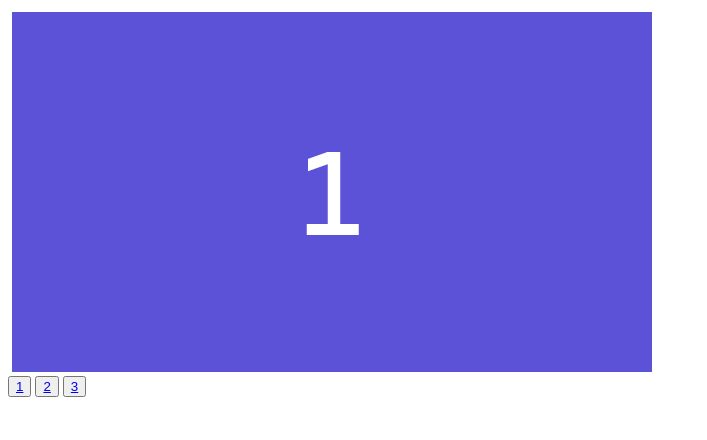
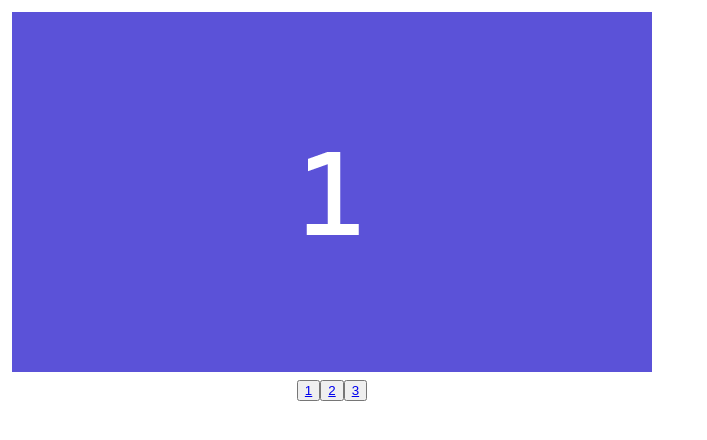
Before and after one commit to richardimaoka/tutorial-carousel-html, a plain HTML site: page index.html in a window 1280 px wide. Shown: the whole page, without its empty margins (0-707 px from the left). Drawn offline with Linux system fonts and the light colour scheme.

Commit message:
centering buttons

```diff
--- a/index.html
+++ b/index.html
@@ -25,6 +25,12 @@
 
     .carousel-image {
       vertical-align: middle;
+    }
+
+    .button-container {
+      display: flex;
+      justify-content: center;
+      padding: 4px 0px;
     }
   </style>
   <body>
@@ -58,9 +64,11 @@
           />
         </div>
       </div>
+      <div class="button-container">
+        <button><a href="#img-1">1</a></button>
+        <button><a href="#img-2">2</a></button>
+        <button><a href="#img-3">3</a></button>
+      </div>
     </div>
-    <button><a href="#img-1">1</a></button>
-    <button><a href="#img-2">2</a></button>
-    <button><a href="#img-3">3</a></button>
   </body>
 </html>
```
